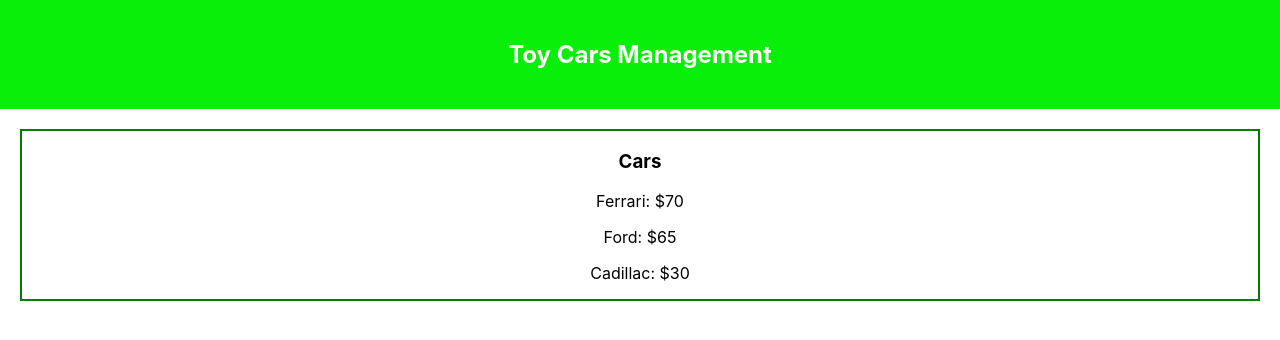
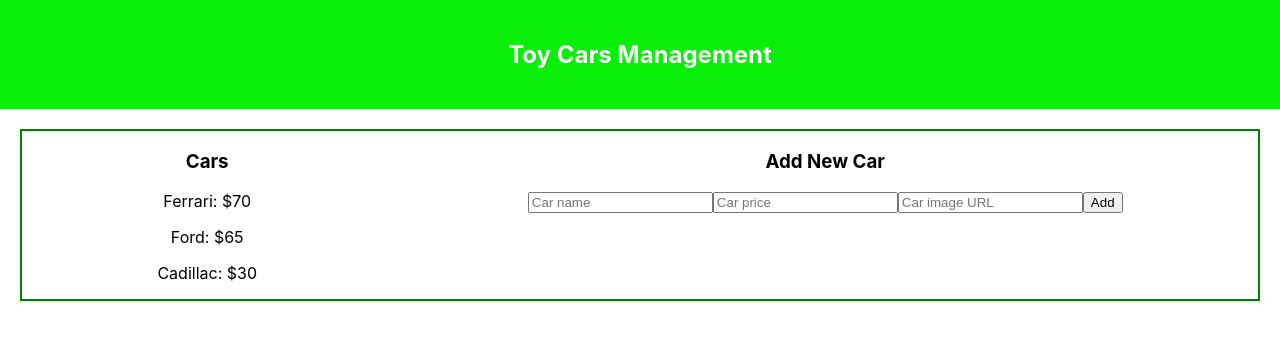
Before and after one commit to Sanek182/ExamSecondPart, a React (Create React App) app: page / in a window 1280 px wide. Shown: the top 340 px of the page. Built offline with nearby package versions, Linux system fonts and the light colour scheme.

Commit message:
building up new components for the app

```diff
--- a/src/App.css
+++ b/src/App.css
@@ -17,7 +17,8 @@
 }
 
 .CarsList
-.CarDetails {
+.CarDetails
+.AddCarForm {
   margin: 20px;
   border: 2px solid green;
   padding: 20px;
--- a/src/App.js
+++ b/src/App.js
@@ -2,6 +2,7 @@ import React, { useState } from 'react';
 import './App.css';
 import CarsList from './Components/CarsList';
 import CarDetails from './Components/CarDetails';
+import AddCarForm from './Components/AddCarForm';
 
 function App() {
   const [cars, setCars] = useState([
@@ -27,6 +28,7 @@ function App() {
       <div className="App-sections">
         <CarsList items={cars} onClick={setSelectedCar} />
         {selectedCar && <CarDetails item={selectedCar} />}
+        <AddCarForm onAdd={addCar} />
       </div>
     </div>
   );
--- /dev/null
+++ b/src/Components/AddCarForm.js
@@ -0,0 +1,29 @@
+import React, { useState } from 'react';
+
+function AddCarForm ({ onAdd }) {
+    const [car, setCar] = useState({ name: '', price: '', img: '' });
+
+    const handleAdd = (e) => {
+        e.preventDefault();
+        onAdd(car);
+        setCar({ name: '', price: '', img: '' });
+    };
+
+    const handleChange = (e) => {
+        setCar({ ...car, [e.target.name]: e.target.value });
+    };
+
+    return (
+        <div className="AddCarForm">
+          <h3>Add New Car</h3>
+          <form onSubmit={handleAdd}>
+            <input name="name" value={car.name} onChange={handleChange} placeholder="Car name" required />
+            <input name="price" value={car.price} onChange={handleChange} placeholder="Car price" required />
+            <input name="img" value={car.img} onChange={handleChange} placeholder="Car image URL" required />
+            <button type="submit">Add</button>
+          </form>
+        </div>
+    );
+}
+
+export default AddCarForm;
```
